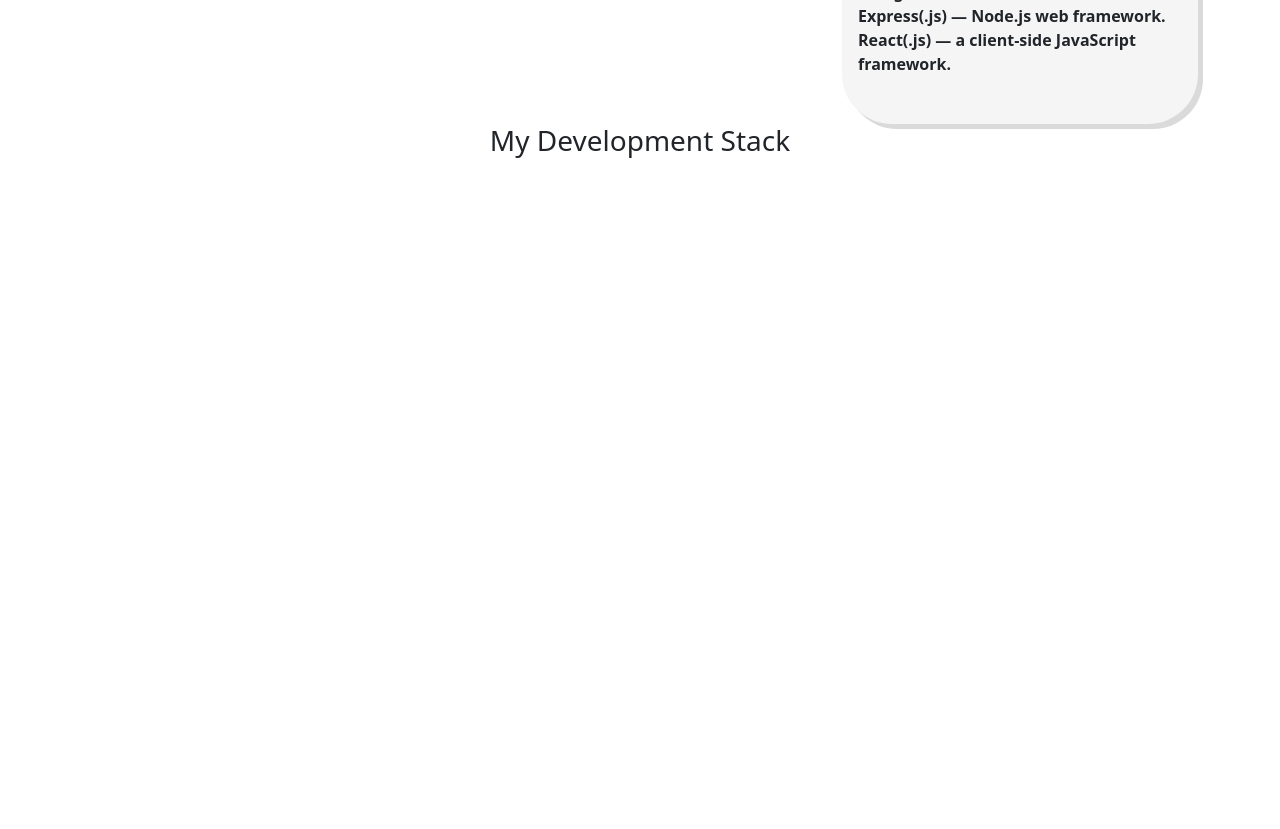
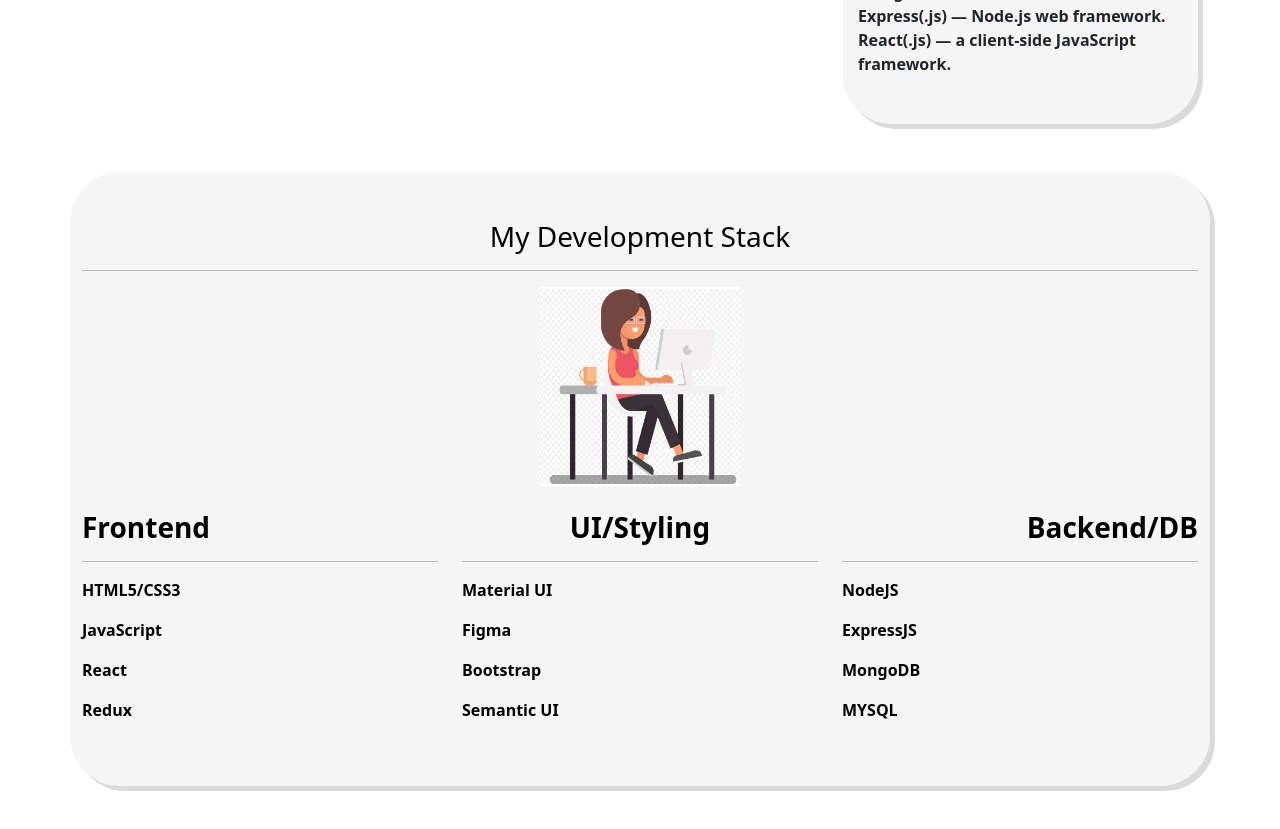
Before and after one commit to UshaKhadkaKapan/realPortfolio, a React (Create React App) app: page / in a window 1280 px wide. Shown: the part 2600-3429 px from the top of the page. Before the commit the page ends 2766 px from the top, so only its background shows below. Built offline with nearby package versions, Linux system fonts and the light colour scheme.

Commit message:
development stack is complete

```diff
--- a/src/pages/Home.js
+++ b/src/pages/Home.js
@@ -70,8 +70,47 @@ const Home = () => {
         </div>
       </div>
 
-      <div className="container">
-        <h3 className="fond-bold text-center">My Development Stack</h3>
+      <div className=" devstack container my-5 n-box2 pt-5 pb-5">
+        <div className="text-center">
+          <h3 className="fond-bold text-center">My Development Stack</h3>
+          <hr />
+          <img src="./girllaptop.PNG" alt="" height="200" width="200" />
+        </div>
+
+        <div className="row mt-4">
+          <div className="col-md-4">
+            <div className="font-bold">
+              <h3 className="font-bold text-start">Frontend</h3>
+              <hr />
+              <p>HTML5/CSS3</p>
+              <p>JavaScript</p>
+              <p>React</p>
+              <p>Redux</p>
+            </div>
+          </div>
+
+          <div className="col-md-4">
+            <div className="font-bold">
+              <h3 className="font-bold text-center">UI/Styling</h3>
+              <hr />
+              <p>Material UI</p>
+              <p>Figma</p>
+              <p>Bootstrap</p>
+              <p>Semantic UI</p>
+            </div>
+          </div>
+
+          <div className="col-md-4">
+            <div className="font-bold">
+              <h3 className="font-bold text-end">Backend/DB</h3>
+              <hr />
+              <p>NodeJS</p>
+              <p>ExpressJS</p>
+              <p>MongoDB</p>
+              <p>MYSQL</p>
+            </div>
+          </div>
+        </div>
       </div>
     </div>
   );
--- a/src/styles/Home.css
+++ b/src/styles/Home.css
@@ -23,6 +23,19 @@
   width: 50%;
 }
 
+.devstack {
+  color: black;
+  transition: all 0.5s;
+  padding: 10px;
+}
+
+.devstack:hover {
+  color: white;
+  background-color: #000;
+  transform: scale(1.02);
+  box-shadow: none;
+}
+
 @media (max-width: 750px) {
   .introduction div h1 {
     font-size: 75px;
```
Also changed, not shown: public/girllaptop.PNG (added), src/pages/nodeimage.PNG (deleted).
